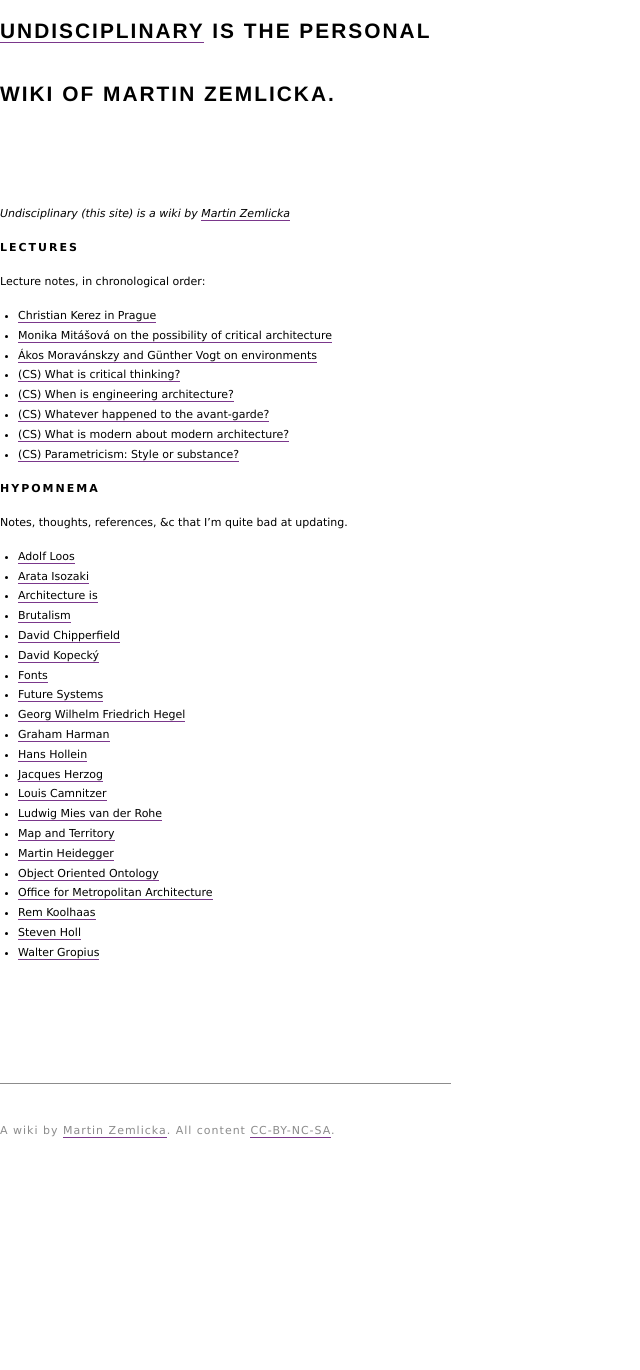
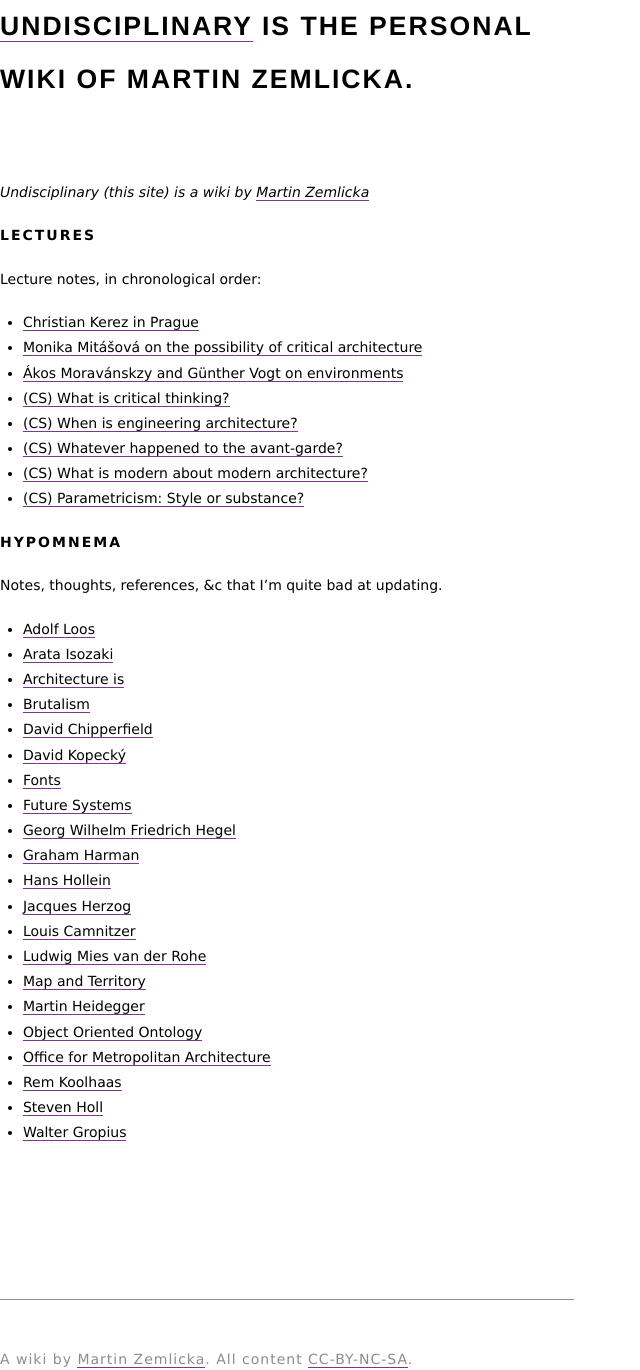
Before and after one commit to zmlka/undisciplinary, a Jekyll site: the page built from index.md, in a window 1280 px wide. Shown: the whole page, without its empty margins (0-640 px from the left). Built offline with Jekyll 4.4.1, drawn with Linux system fonts in a browser that asks for light colours; before the commit the page ends 1139 px from its top, so only the background shows below that.

Commit message:
increase font size

```diff
--- a/style/style.css
+++ b/style/style.css
@@ -8,7 +8,7 @@ html{
   text-rendering: optimizelLegibility;
   -webkit-font-smoothing: antialiased;
 
-  font-size: 11px;
+  font-size: 14px;
   font-family: Verdana, sans-serif;
   line-height: 1.5rem;
 }
@@ -104,14 +104,14 @@ footer a{
 header h1{
   font-family: helvetica, arial, sans-serif;
   font-size: 1.9rem;
-  line-height: 3;
+  line-height: 2;
 
 }
 /* IDs */
 
 #site{
   max-width: 41rem;
-  padding-left 2rem;
+  padding-left 5% 2% 2% 2%;
 }
 
 
```
